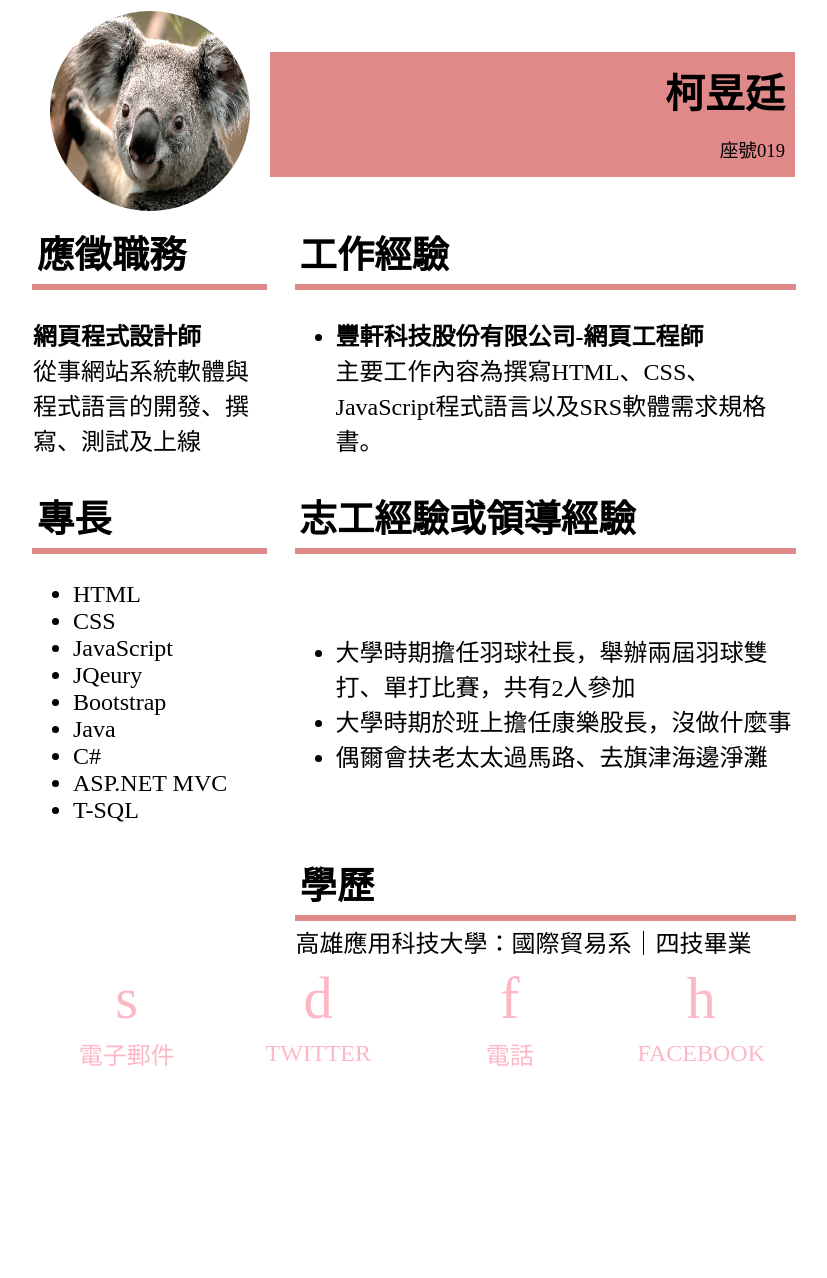
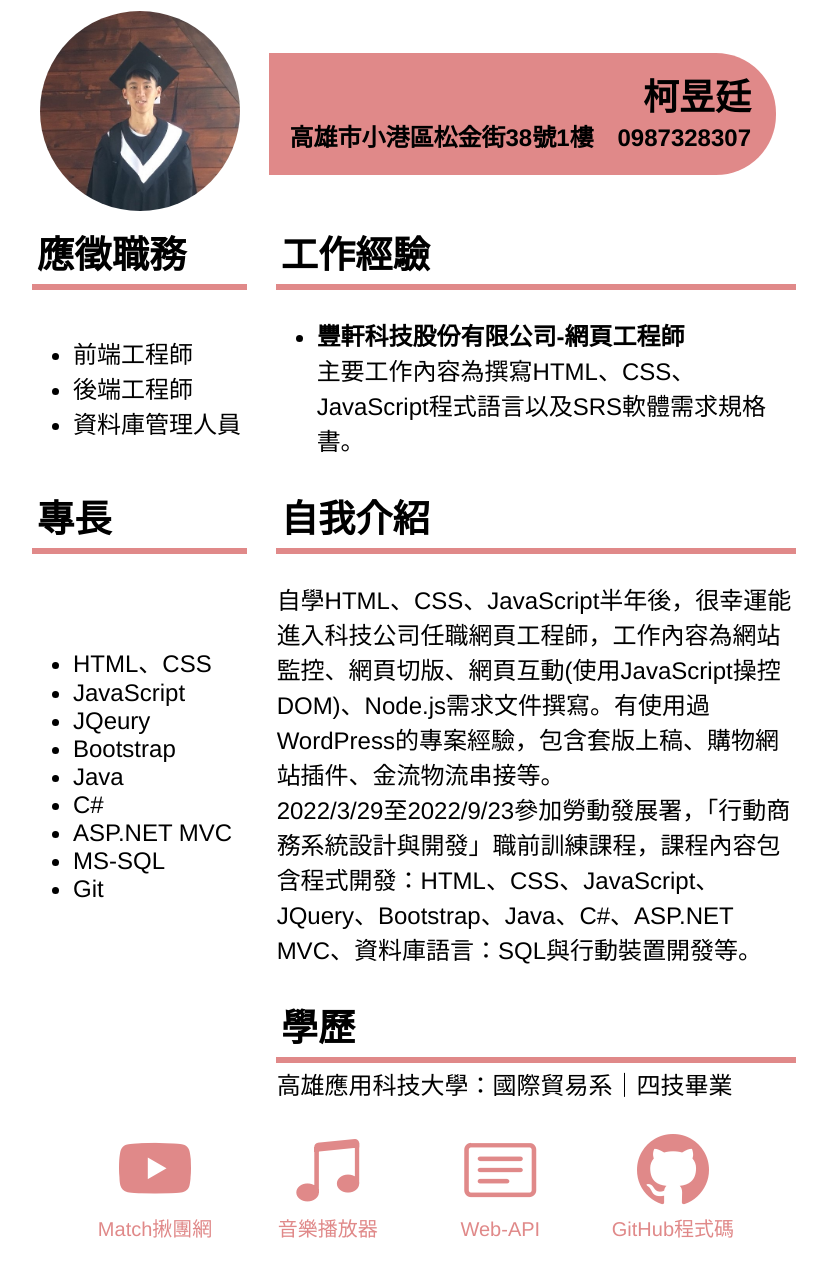
Before and after one commit to mini3575445/mini3575445.github.io, a plain HTML site: page index.html in a window 1280 px wide. Shown: the whole page, without its empty margins (226-1053 px from the left). Before the commit the page ends 1082 px from the top, so only its background shows below. Drawn offline with nearby package versions, Linux system fonts and the light colour scheme.

Commit message:
完成履歷

```diff
--- a/index.html
+++ b/index.html
@@ -2,35 +2,45 @@
 <html>
 <head>
     <meta charset="utf-8" />
+    <link rel="stylesheet" href="https://cdn.jsdelivr.net/npm/bootstrap-icons@1.9.1/font/bootstrap-icons.css">
     <title>個人履歷簡介</title>
     <style>
-        body{font-size:24px;}
+        body{
+            font-size:24px;
+            font-family:'Franklin Gothic Medium', 'Arial Narrow', Arial, sans-serif;
+        }
 
         table {
             margin: auto;
             width:60vw;
         }
-        table .header .name{
+
+        table th {
+            font-size:28pt;
+            border-bottom: solid 6px;
+            border-color: #e08989;
+            text-align: left;
+            padding: 5px;
+        }
+
+        .name{
+            padding:20px;
+        }
+
+        .nameDiv{
             text-align:right;
             font-weight:bold;
+            background-color: #e08989;
+            padding: 10px;
+            padding-right: 25px;
+            border-radius:0px 60px 60px 0 ;
+            line-height: 0.3;
         }
-            table .header .name p {
-                font-size: 30pt;
-                background-color: #e08989;
-                padding: 10px;
-            }
-            table .header td span {
-            font-size:14pt;
-            font-weight:100;
-            }
+        .nameDiv>p
+        {
 
-            table th {
-                font-size:28pt;
-                border-bottom: solid 6px;
-                border-color: #e08989;
-                text-align: left;
-                padding: 5px;
-            }
+            font-size: 18;
+        }
 
         .photo {
             width: 200px;
@@ -43,29 +53,41 @@
 
         .footer {
             text-align: center;
-            color: #fcb9c5;
+            color: #e08989;
+            display: flex;
+            padding-left:22%;
+            padding-right:22%;
+            margin:20px;
+            justify-content:space-between;
         }
-            .footer .icon td{
-                font-family:Webdings;
-                font-size:44pt;
+        .icon{
+            height: 130px;
+            width: 130px;
+            line-height: 0.3;
+            border-radius:100px;
+            font-size:20px;
+            padding:10px;
+        }
+        .icon:hover{
+            background-color: #fdd6dd;
+            transition:0.5s;
+        }
+        .icon>a{
+            color: #e08989;
+            text-decoration:none;
+        }
+        i{
+            font-size: 72px;
+        }
 
-            }
-            .footer td a {
-                text-decoration: none;
-                color: #fcb9c5;
-            }
-                .footer td a:hover {
-                    text-decoration: none;
-                    color: #e08989;
-                }
     </style>
 </head>
 
 <body>
     <table>
         <tr class="header">
-            <td width="30%" class="photoTd"><div><img src="Koala.jpg" class="photo" /></div></td>
-            <td width="67%" colspan="2" class="name"><p>柯昱廷<br /><span>座號019</span></p></td>
+            <td width="25%" class="photoTd"><div><img src="photo.jpg" class="photo" /></div></td>
+            <td width="67%" colspan="2" class="name"><div class="nameDiv"><h2>柯昱廷</h2><p>高雄市小港區松金街38號1樓　0987328307</p></div></td>
         </tr>
         <tr>
             <th>應徵職務</th>
@@ -73,7 +95,14 @@
             <th>工作經驗</th>
         </tr>
         <tr>
-            <td><b>網頁程式設計師</b><br />從事網站系統軟體與程式語言的開發、撰寫、測試及上線</td>
+            <td>
+                <ul>
+                    <li>前端工程師</li>
+                    <li>後端工程師</li>
+                    <li>資料庫管理人員</li>
+                </ul>
+
+            </td>
             <td></td>
             <td>
                 <ul>
@@ -84,30 +113,29 @@
         <tr>
             <th>專長</th>
             <td></td>
-            <th>志工經驗或領導經驗</th>
+            <th>自我介紹</th>
         </tr>
         <tr>
             <td>
                 <ul>
-                    <li>HTML</li>
-                    <li>CSS</li>
+                    <li>HTML、CSS</li>
                     <li>JavaScript</li>
                     <li>JQeury</li>
                     <li>Bootstrap</li>
                     <li>Java</li>
                     <li>C#</li>
                     <li>ASP.NET MVC</li>
-                    <li>T-SQL</li>
+                    <li>MS-SQL</li>
+                    <li>Git</li>
                 </ul>
             </td>
             <td></td>
             <td>
-                <ul>
-                    <li>大學時期擔任羽球社長，舉辦兩屆羽球雙打、單打比賽，共有2人參加</li>
-                    <li>大學時期於班上擔任康樂股長，沒做什麼事</li>
-                    <li>偶爾會扶老太太過馬路、去旗津海邊淨灘</li>
-                </ul>
-
+                <p>
+                    自學HTML、CSS、JavaScript半年後，很幸運能進入科技公司任職網頁工程師，工作內容為網站監控、網頁切版、網頁互動(使用JavaScript操控DOM)、Node.js需求文件撰寫。有使用過WordPress的專案經驗，包含套版上稿、購物網站插件、金流物流串接等。
+                    <br>
+                    2022/3/29至2022/9/23參加勞動發展署，「行動商務系統設計與開發」職前訓練課程，課程內容包含程式開發：HTML、CSS、JavaScript、JQuery、Bootstrap、Java、C#、ASP.NET MVC、資料庫語言：SQL與行動裝置開發等。
+                </p>
             </td>
         </tr>
         <tr>
@@ -124,19 +152,12 @@
         </tr>
 
     </table>
-    <table class="footer">
-        <tr class="icon">
-            <td width="25%">s</td>
-            <td width="25%">d</td>
-            <td width="25%">f</td>
-            <td width="25%">h</td>
-        </tr>
-        <tr>
-            <td><a href="#">電子郵件</a></td>
-            <td><a href="#">TWITTER</a></td>
-            <td><a href="#">電話</a></td>
-            <td><a href="#">FACEBOOK</a></td>
-        </tr>
-    </table>
+    <div class="footer">
+        <div class="icon"><a href="https://www.youtube.com/watch?v=jevyEOuWbIo" target=_blank><i class="bi bi-youtube"></i><p>Match揪團網</p></a></div>
+        <div class="icon"><a href="https://mini3575445.github.io/Portfolio/JSMusicPlayer/37HW3" target=_blank><i class="bi bi-music-note-beamed"></i><p>音樂播放器</p></a></div>
+        <div class="icon"><a href="https://mini3575445.github.io/Portfolio/WebAPI/HW5" target=_blank><i class="bi bi-card-text"></i><p>Web-API</p></a></div>
+        <div class="icon"><a href="https://github.com/mini3575445/Portfolio" target=_blank><i class="bi bi-github"></i><p>GitHub程式碼</p></a></div>
+    </div>
+
 </body>
 </html>
```
Also changed, not shown: Koala.jpg (deleted), photo.jpg (added).
